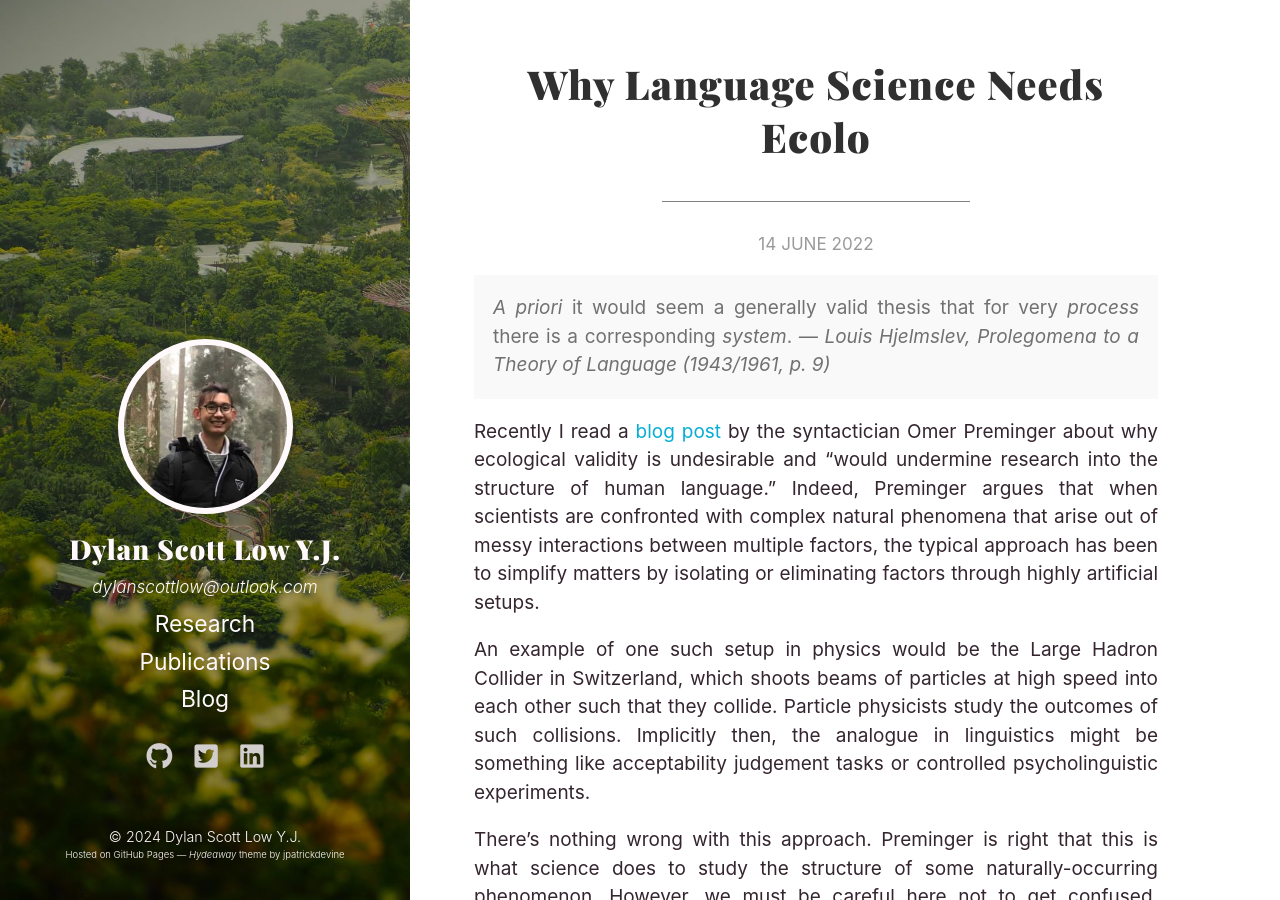
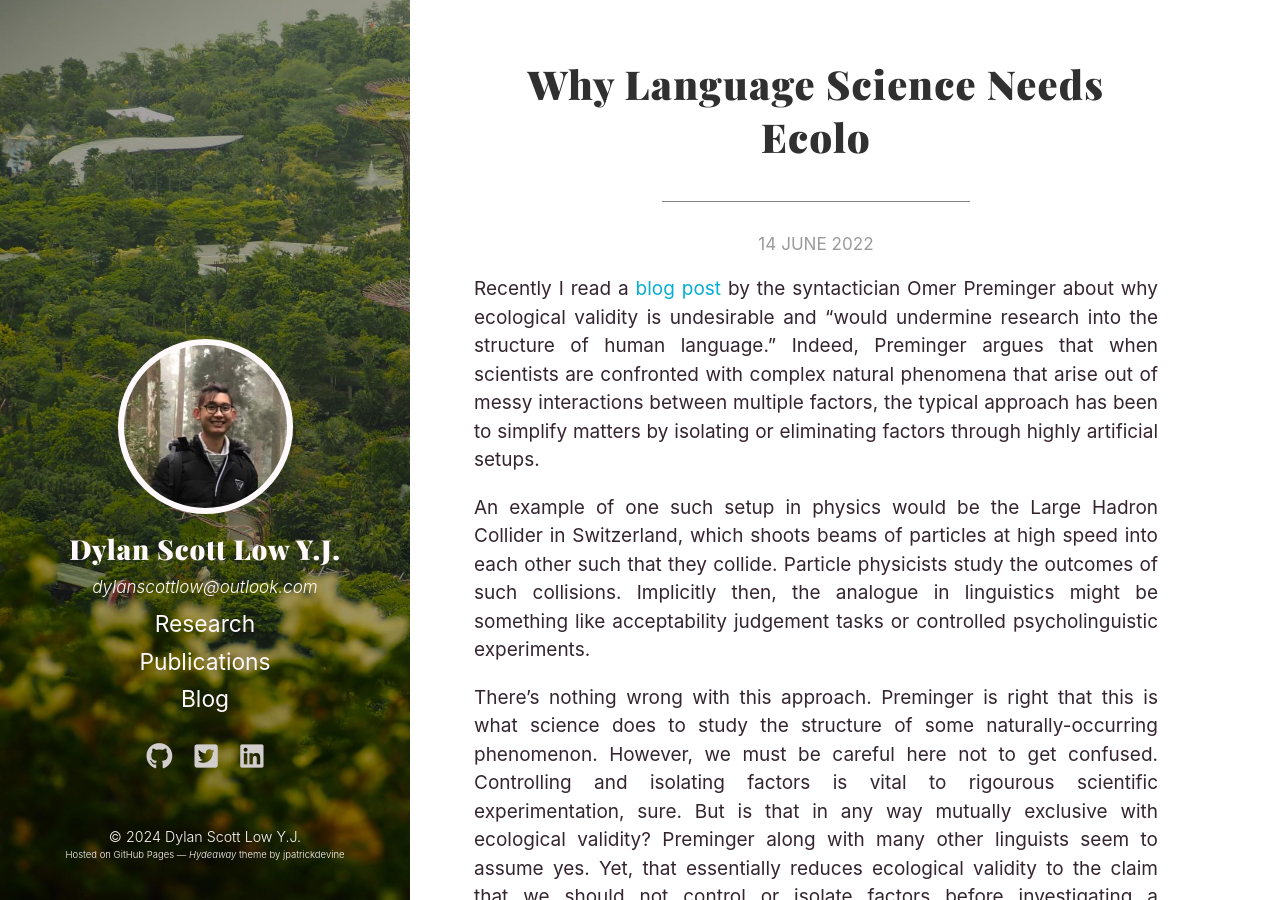
Before and after one commit to dylanscottlow/dylanscottlow.github.io, a Jekyll site: the page built from _posts/2022-06-14-ecological-validity.md, in a window 1280 px wide and 900 px high. Built offline with Jekyll 4.4.1, drawn with Linux system fonts in a browser that asks for light colours; a style sheet for code colours, icons or effects is not loaded.

Commit message:
Remove Hjelmslev quote

```diff
--- a/_posts/2022-06-14-ecological-validity.md
+++ b/_posts/2022-06-14-ecological-validity.md
@@ -4,18 +4,6 @@ title: "Why Language Science Needs Ecological Validity"
 # For pinned posts, add the following variable to the post's front matter:
 # pinned: true
 ---
-<!--
-<div class="message">
-  <i>A priori</i> it would seem a generally valid thesis that for very <i>process</i> there is a corresponding <i>system</i>... It must be assumed that any process can be analyzed into a limited number of elements recurring in various combinations. Then... it should be possible to order these elements into classes according to their <b>possibilities of combination</b>. And it should be further possible to set up a <b>general and exhaustive calculus of the possible combinations</b>.
-  <cite>— Louis Hjelmslev, Prolegomena to a Theory of Language (1943/1961, p. 9)</cite>
-</div>
--->
-
-<div class="message">
-  <i>A priori</i> it would seem a generally valid thesis that for very <i>process</i> there is a corresponding <i>system</i>.
-  <cite>— Louis Hjelmslev, Prolegomena to a Theory of Language (1943/1961, p. 9)</cite>
-</div>
-
 Recently I read a <a href="https://omer.lingsite.org/blogpost-ecological-validity/" target="_blank">blog post</a> by the syntactician Omer Preminger about why ecological validity is undesirable and “would undermine research into the structure of human language.” Indeed, Preminger argues that when scientists are confronted with complex natural phenomena that arise out of messy interactions between multiple factors, the typical approach has been to simplify matters by isolating or eliminating factors through highly artificial setups.
 
 An example of one such setup in physics would be the Large Hadron Collider in Switzerland, which shoots beams of particles at high speed into each other such that they collide. Particle physicists study the outcomes of such collisions. Implicitly then, the analogue in linguistics might be something like acceptability judgement tasks or controlled psycholinguistic experiments.
```
